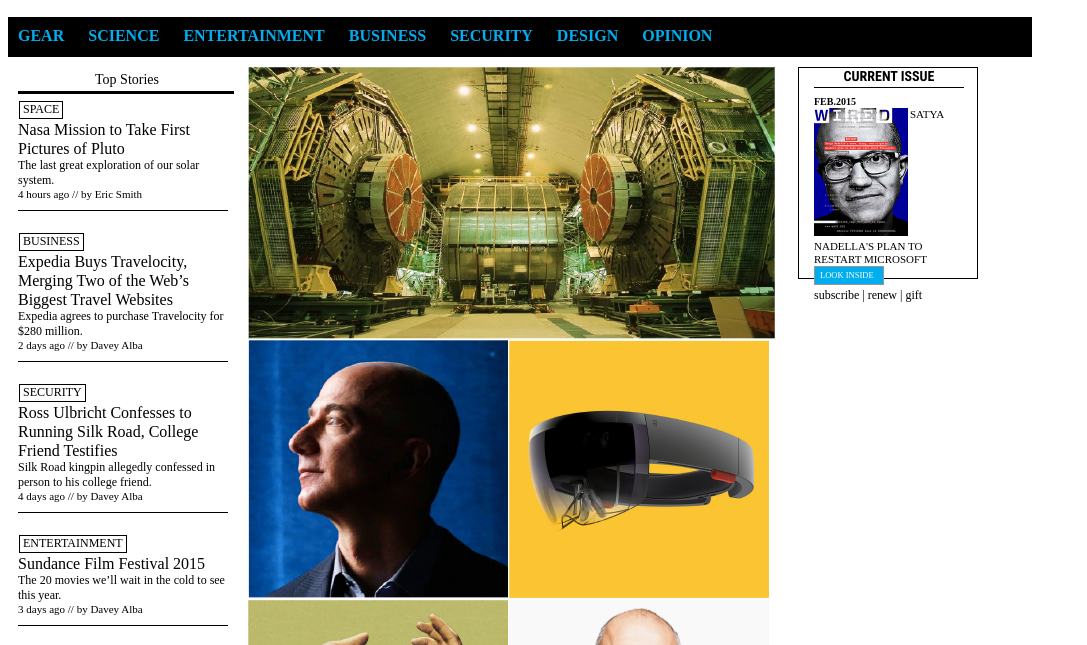
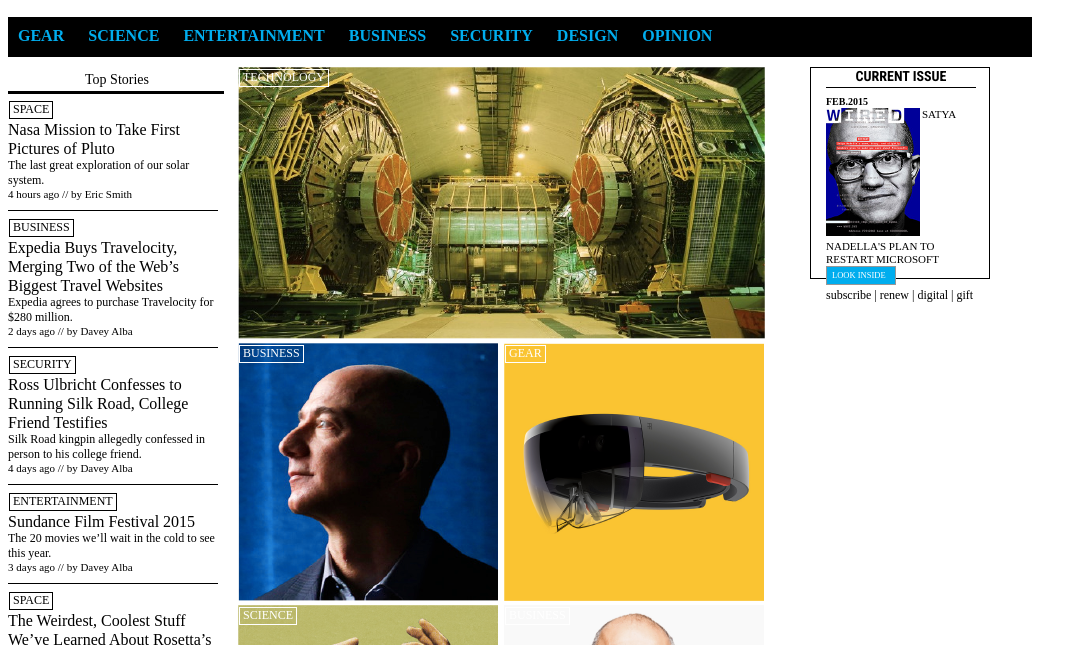
Before and after one commit to mgthurman/wired_redesign, a plain HTML site: page index.html in a window 1280 px wide. Shown: the part 93-738 px from the top of the page, without its empty margins (0-1087 px from the left). Drawn offline with Linux system fonts and the light colour scheme.

Commit message:
Added Category Labels to Features

```diff
--- a/css/main.css
+++ b/css/main.css
@@ -20,8 +20,8 @@ li {
     padding: 10px 10px 0px 10px;
 }
 .main {
-	width: 960px;
-	padding: 10px;
+	width: 982px;
+	padding-top: 10px;
 }
 #top-stories-container {
 	float: left;
@@ -75,7 +75,7 @@ li {
 	width: 210px;
 	height: .5px;
 	border-bottom: 1px solid #000000;
-	margin: 0 0 20px 0;
+	margin: 0 0 6px 0;
 	padding: 0 0 10px 0;
 }
 .features-container {
@@ -95,7 +95,16 @@ li {
 	height: 258px;
 	width: 260px;
 	background-repeat: no-repeat;
-	margin: 1px 1px 1px 0px;
+	margin: 4px 6px 0px 0px;
+}
+.features-category {
+	border: 1px solid #FFFFFF;
+	color: #FFFFFF;
+	display: inline-block;
+	font-family: RobotoCondensed-Bold;
+	font-size: 12px;
+	margin: 1px;
+	padding: .5px 3px;
 }
 #feature-01 {
 	background-image: url('../images/bezos.png');
--- a/index.html
+++ b/index.html
@@ -82,17 +82,22 @@
 
 <div class="features-container">
 	<div class="hero">
-		<!-- <img src="images/collider.png"> -->
+		<div class="features-category">TECHNOLOGY</div>
 	</div>
 
-	<div class="featured-articles">
-		<div class="features" id="feature-01"></div>
-		<div class="features" id="feature-02"></div>
-		<div class="features" id="feature-03"></div>
-		<div class="features" id="feature-04"></div>
-		<!-- <img src="images/hololens.png">
-		<img src="images/cocktail.png">
-		<img src="images/nadella.png"> -->
+	<div class="features-articles">
+		<div class="features" id="feature-01">
+			<div class="features-category">BUSINESS</div>
+		</div>
+		<div class="features" id="feature-02">
+			<div class="features-category">GEAR</div>
+		</div>
+		<div class="features" id="feature-03">
+			<div class="features-category">SCIENCE</div>
+		</div>
+		<div class="features" id="feature-04">
+			<div class="features-category">BUSINESS</div>
+		</div>
 	</div>
 </div>
 
@@ -103,7 +108,7 @@
 		<div class="mag-thumbnail"><img src="images/current_cover_wired.png"></div>
 		<div class="mag-title">satya nadella's plan to restart microsoft</div>
 		<div class="look-inside-button">LOOK INSIDE</div>
-		<div class="subscr-links">subscribe | renew | gift</div>
+		<div class="subscr-links">subscribe | renew | digital | gift</div>
 		<!-- <ul class="subscr-links">
 			<li>subscribe</li>
 			<li>renew</li>
```
